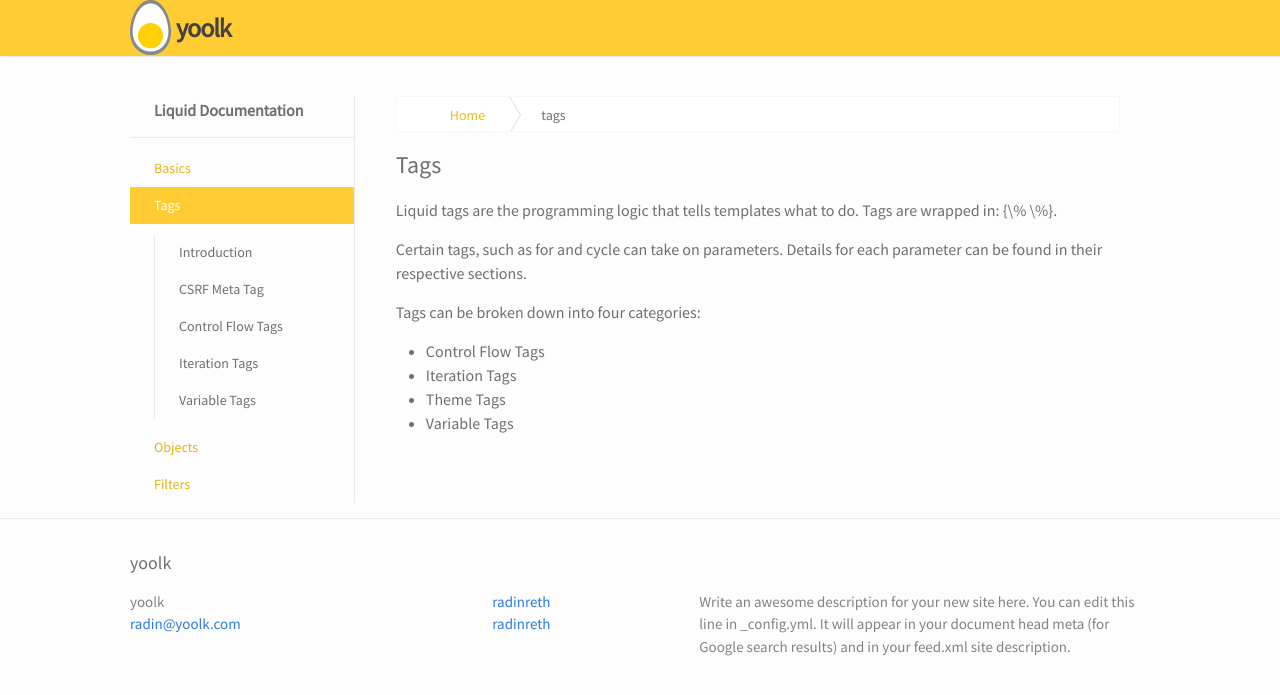
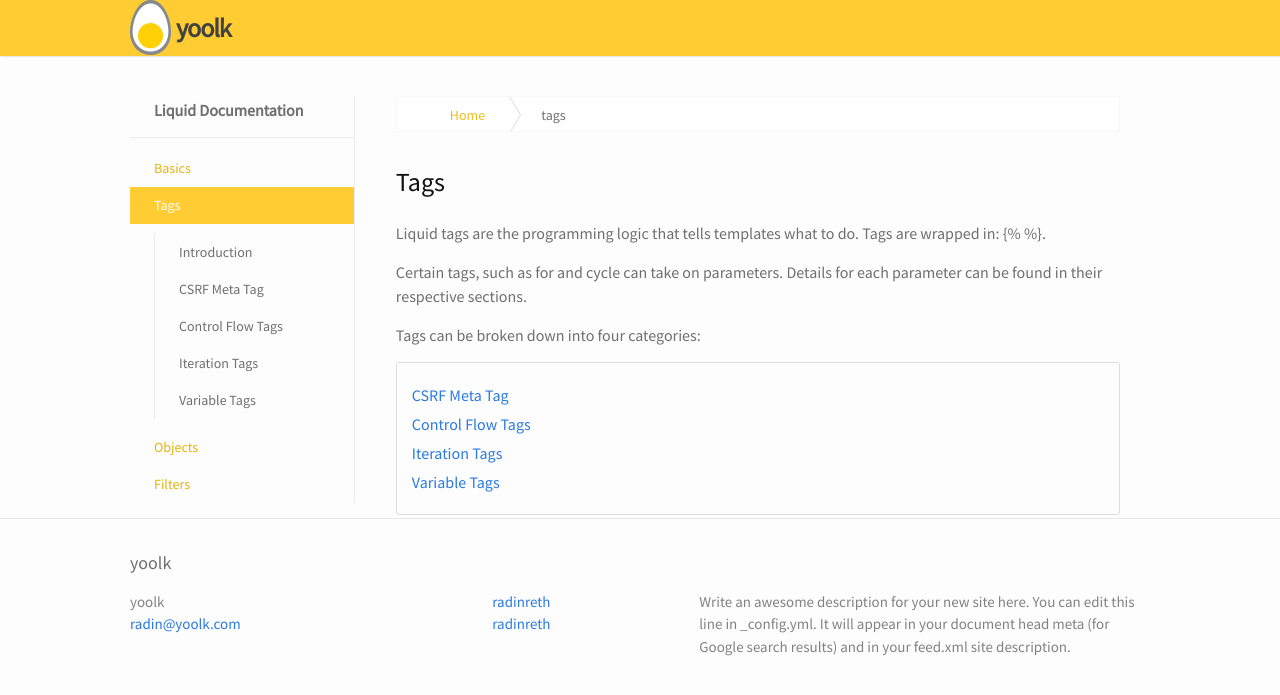
Before and after one commit to yoolk/liquid-documentation, a Jekyll site: the page built from tags/index.markdown, in a window 1280 px wide. Shown: the top 695 px of the page. Built offline with Jekyll 4.4.1, drawn with Linux system fonts in a browser that asks for light colours.

Commit message:
add tags introduction

```diff
--- a/tags/index.markdown
+++ b/tags/index.markdown
@@ -2,15 +2,26 @@
   layout: nav_basics
 ---
 
-## Tags
+<h2 class="section-title">Tags</h2>
 
-Liquid tags are the programming logic that tells templates what to do. Tags are wrapped in: \{\% \%\}.<br>
+Liquid tags are the programming logic that tells templates what to do. Tags are wrapped in: {% raw %}{% %}{% endraw %}.<br>
 
 Certain tags, such as for and cycle can take on parameters. Details for each parameter can be found in their respective sections. <br>
 
 Tags can be broken down into four categories:
 
-- Control Flow Tags
-- Iteration Tags
-- Theme Tags
-- Variable Tags
+<div class="panel">
+  <div class="panel-body">
+    {% for nav in site.data.navs %}
+      {% if nav.title == "Tags" %}
+        <ul>
+          {% for subcategory in nav.subcategory %}
+            <li>
+              <a href="/tags{{subcategory.href}}">{{subcategory.name}}</a>
+            </li>
+          {% endfor %}
+        </ul>
+      {% endif %}
+    {% endfor %}
+  </div>
+</div>
```
